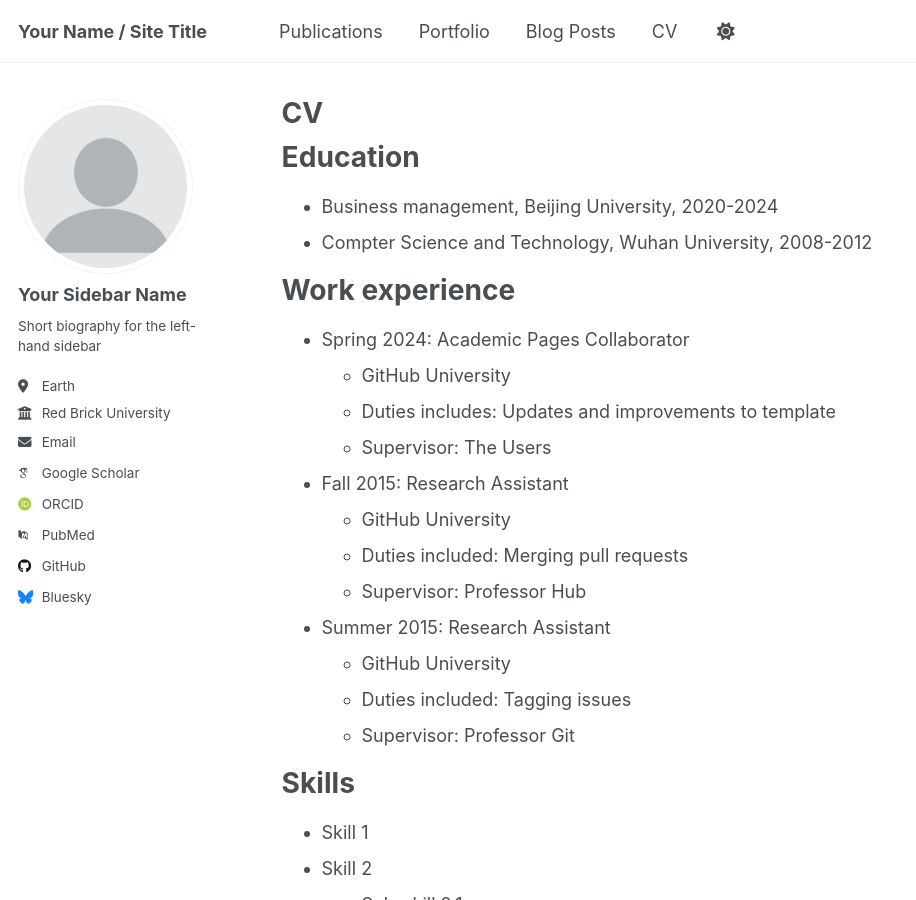
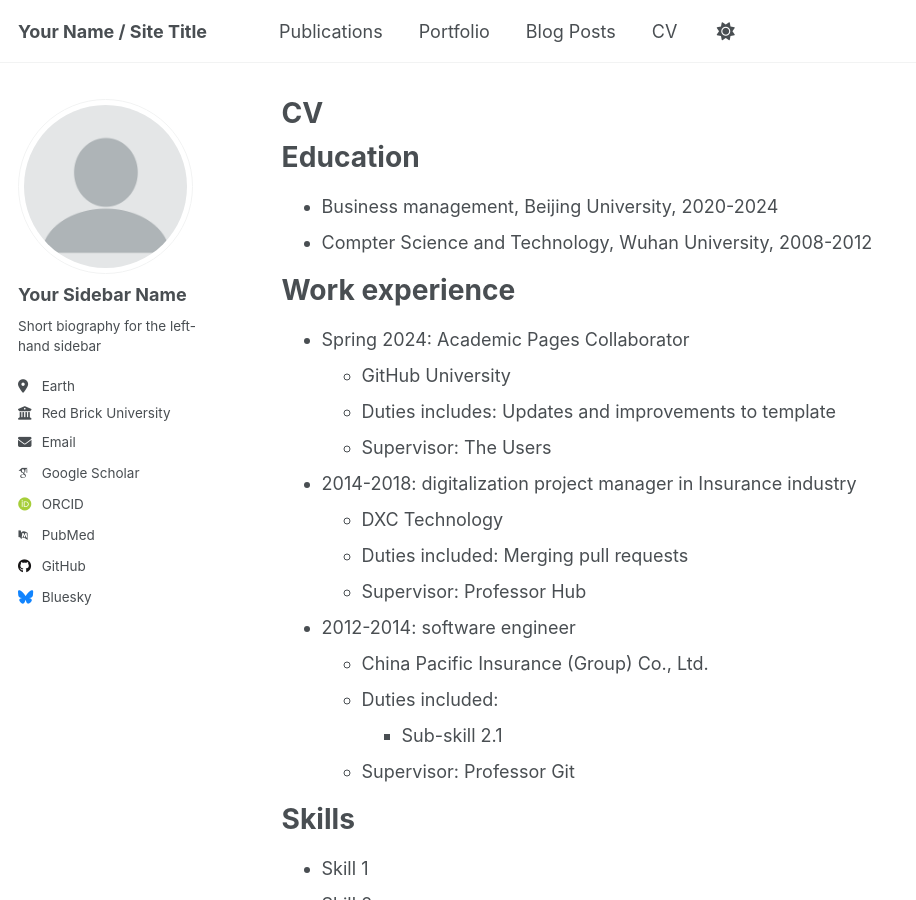
Before and after one commit to mayue0718/mayue0718.github.io, a Jekyll site: the page built from _pages/cv.md, in a window 1280 px wide and 900 px high. Shown: the whole window, without its empty margins (0-916 px from the left). Built offline with Jekyll 4.4.1, drawn with Linux system fonts in a browser that asks for light colours; some web fonts are replaced; a script that is not in the unit is left out.

Commit message:
Update cv.md

```diff
--- a/_pages/cv.md
+++ b/_pages/cv.md
@@ -21,14 +21,15 @@ Work experience
   * Duties includes: Updates and improvements to template
   * Supervisor: The Users
 
-* Fall 2015: Research Assistant
-  * GitHub University
+* 2014-2018: digitalization project manager in Insurance industry
+  * DXC Technology
   * Duties included: Merging pull requests
   * Supervisor: Professor Hub
 
-* Summer 2015: Research Assistant
-  * GitHub University
-  * Duties included: Tagging issues
+* 2012-2014: software engineer
+  * China Pacific Insurance (Group) Co., Ltd.
+  * Duties included:
+    * Sub-skill 2.1
   * Supervisor: Professor Git
 
 Skills
```
